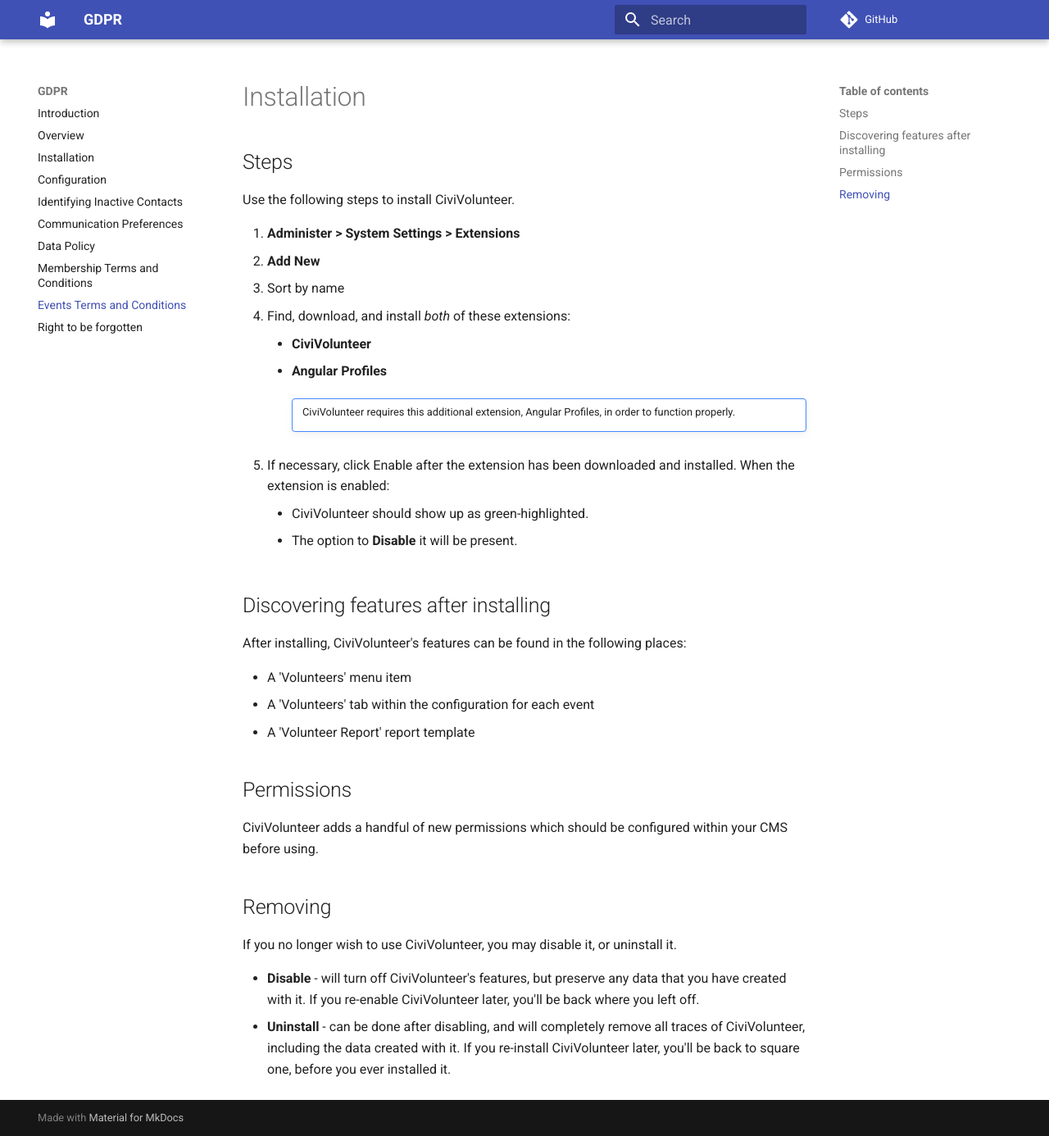
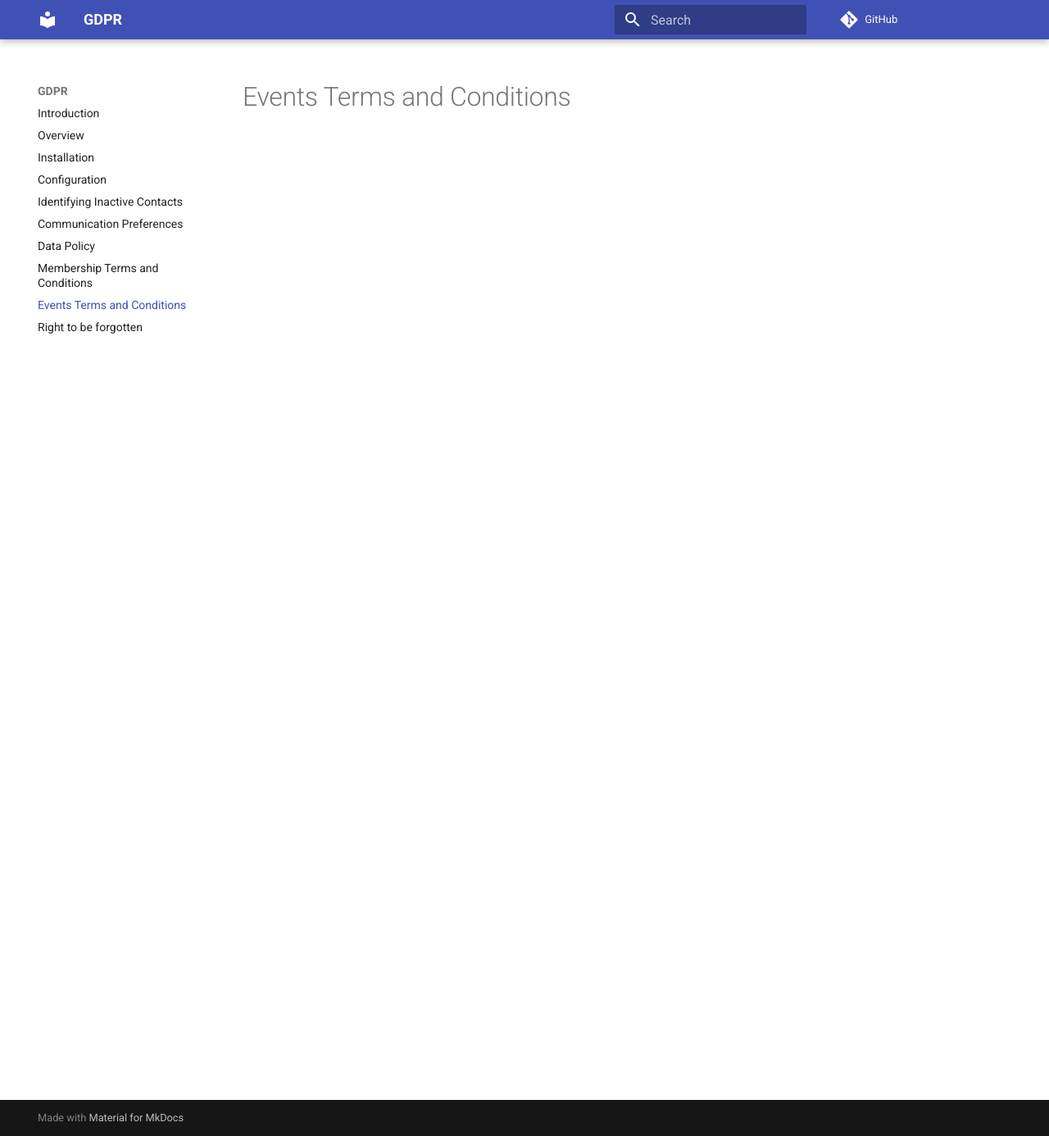
Before and after one commit to veda-consulting-company/uk.co.vedaconsulting.gdpr, an MkDocs documentation site: the page built from docs/events-terms-and-conditions.md, in a window 1280 px wide and 1386 px high. Shown: the whole window at 82% size. Built offline with MkDocs 1.6.1 and Material for MkDocs 9.7.7, drawn with Linux system fonts in a browser that asks for light colours; comment, search, counter and statistics services are not loaded; old or Windows-style settings are respelled for this version of MkDocs.

Commit message:
Tempalte removal

```diff
--- a/docs/events-terms-and-conditions.md
+++ b/docs/events-terms-and-conditions.md
@@ -1,41 +1 @@
-# Installation
-
-## Steps
-
-Use the following steps to install CiviVolunteer.
-
-1. **Administer > System Settings > Extensions**
-1. **Add New**
-1. Sort by name
-1. Find, download, and install *both* of these extensions:
-    * **CiviVolunteer**
-    * **Angular Profiles**
-
-        !!! caution ""
-            CiviVolunteer requires this additional extension, Angular Profiles, in order to function properly.
-
-1. If necessary, click Enable after the extension has been downloaded and installed. When the extension is enabled:
-
-    * CiviVolunteer should show up as green-highlighted.
-    * The option to **Disable** it will be present.
-
-
-## Discovering features after installing {:#discovery}
-
-After installing, CiviVolunteer's features can be found in the following places:
-
-* A 'Volunteers' menu item
-* A 'Volunteers' tab within the configuration for each event
-* A 'Volunteer Report' report template
-
-
-## Permissions {:#permissions}
-
-CiviVolunteer adds a handful of new permissions which should be configured within your CMS before using.
-
-## Removing
-
-If you no longer wish to use CiviVolunteer, you may disable it, or uninstall it.
-
-* **Disable** - will turn off CiviVolunteer's features, but preserve any data that you have created with it. If you re-enable CiviVolunteer later, you'll be back where you left off.
-* **Uninstall** - can be done after disabling, and will completely remove all traces of CiviVolunteer, including the data created with it. If you re-install CiviVolunteer later, you'll be back to square one, before you ever installed it.
+# Events Terms and Conditions
```
